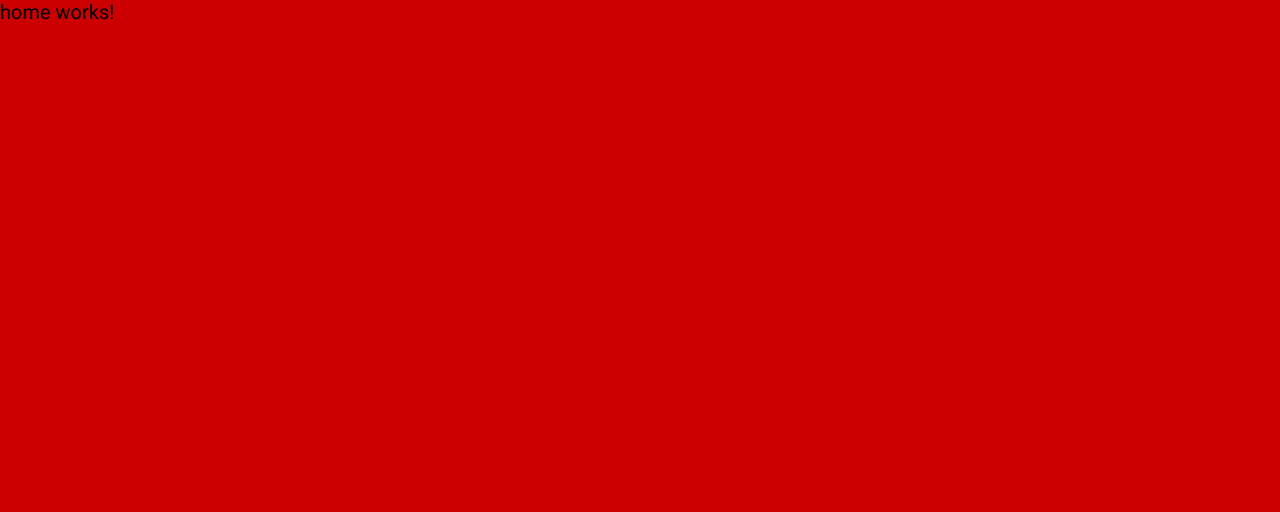
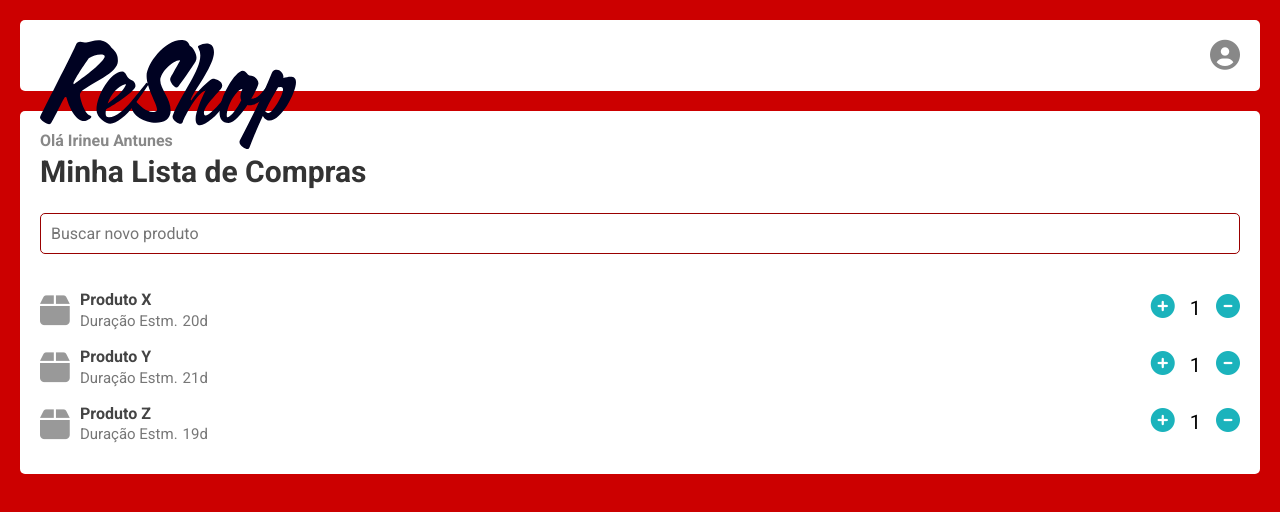
Before and after one commit to irineu/thecodeforce, an Angular app in the folder frontend/reshop/: page /home in a window 1280 px wide. Shown: the top 512 px of the page. Built offline with nearby package versions, Linux system fonts and the light colour scheme.

Commit message:
nova tela

```diff
--- a/frontend/reshop/src/app/home/home.component.html
+++ b/frontend/reshop/src/app/home/home.component.html
@@ -1 +1,72 @@
-<p>home works!</p>
+<section class="header">
+  <div class="logo">
+    <img src="assets/images/logo2.svg">
+  </div>
+  <div>
+
+  </div>
+  <div class="user">
+    <i class="fa-solid fa-circle-user fa-2x"></i>
+  </div>
+</section>
+
+<section>
+  <h4 style="margin-bottom: 4px">Olá {{activeUser.name}}</h4>
+  <h1>Minha Lista de Compras</h1>
+
+  <br/>
+
+  <input class="add" type="text" placeholder="Buscar novo produto" />
+
+  <ul class="product-list">
+    <li>
+      <div>
+        <i class="fa-solid fa-box"></i>
+        <div class="product-desc">
+          <p>Produto X</p>
+          <!--<span>Categoria</span>&nbsp;<span>Marca</span><br/>-->
+          <span>Duração Estm.</span>&nbsp;<span>20d</span>
+        </div>
+        <div class="product-amount">
+          <i class="fa-solid fa-circle-plus"></i>
+          <span class="amount">
+            1
+          </span>
+          <i class="fa-solid fa-circle-minus"></i>
+        </div>
+      </div>
+
+      <div>
+        <i class="fa-solid fa-box"></i>
+        <div class="product-desc">
+          <p>Produto Y</p>
+          <!--<span>Categoria</span>&nbsp;<span>Marca</span><br/>-->
+          <span>Duração Estm.</span>&nbsp;<span>21d</span>
+        </div>
+        <div class="product-amount">
+          <i class="fa-solid fa-circle-plus"></i>
+          <span class="amount">
+            1
+          </span>
+          <i class="fa-solid fa-circle-minus"></i>
+        </div>
+      </div>
+
+      <div>
+        <i class="fa-solid fa-box"></i>
+        <div class="product-desc">
+          <p>Produto Z</p>
+          <!--<span>Categoria</span>&nbsp;<span>Marca</span><br/>-->
+          <span>Duração Estm.</span>&nbsp;<span>19d</span>
+        </div>
+        <div class="product-amount">
+          <i class="fa-solid fa-circle-plus"></i>
+          <span class="amount">
+            1
+          </span>
+          <i class="fa-solid fa-circle-minus"></i>
+        </div>
+      </div>
+    </li>
+  </ul>
+</section>
--- a/frontend/reshop/src/app/home/home.component.scss
+++ b/frontend/reshop/src/app/home/home.component.scss
@@ -0,0 +1,92 @@
+:host{
+  > section{
+    background: white;
+    border-radius: 5px;
+    margin: 1rem;
+    padding: 1rem;
+  }
+
+  section.header{
+
+
+    display: grid;
+    grid-template-columns: 20vw auto 20vw;
+
+    .logo{
+      width: 20vw;
+      position: relative;
+
+      img{
+        position: absolute;
+      }
+    }
+
+    .user{
+      text-align: right;
+      color: #888888;
+
+      i{
+        font-size: 1.5em;
+      }
+    }
+  }
+
+  input.add{
+    width: 100%;
+    padding: .5rem;
+    box-sizing: border-box;
+    font-size: .8rem;
+    border: 1px solid #990000;
+    border-radius: 5px;
+    margin-bottom: 1.5rem;
+  }
+
+  ul{
+    list-style: none;
+
+    li{
+
+      >div{
+        padding: 10px 0px;
+        display: grid;
+        grid-template-columns: 2rem auto 4.5rem;
+
+        i {
+          color: #999;
+          font-size: 1.7em;
+        }
+
+        div.product-desc {
+          p{
+            font-size: .8rem;
+            font-weight: 700;
+            color: #444;
+            line-height: .8em;
+          }
+
+          span{
+            font-size: .75rem;
+            color: #777;
+          }
+        }
+
+        div.product-amount{
+
+          text-align: right;
+
+          i{
+            font-size: 1.2em;
+            color: #1BB3BC;
+          }
+
+          span.amount{
+            padding: 0px 10px;
+          }
+        }
+
+
+      }
+
+    }
+  }
+}
--- a/frontend/reshop/src/app/home/home.component.ts
+++ b/frontend/reshop/src/app/home/home.component.ts
@@ -1,4 +1,5 @@
 import { Component, OnInit } from '@angular/core';
+import {MockService} from "../mock.service";
 
 @Component({
   selector: 'app-home',
@@ -7,9 +8,12 @@ import { Component, OnInit } from '@angular/core';
 })
 export class HomeComponent implements OnInit {
 
-  constructor() { }
+  constructor(private mockService:MockService) { }
+
+  activeUser: any;
 
   ngOnInit(): void {
+    this.activeUser = this.mockService.getActiveUser();
   }
 
 }
--- a/frontend/reshop/src/app/mock.service.ts
+++ b/frontend/reshop/src/app/mock.service.ts
@@ -7,7 +7,90 @@ export class MockService {
 
   constructor() { }
 
+  products = [
+    //Papel Toalha
+    {
+      name: 'Papel Toalha',
+      brand: 'Kitchen',
+      type: 'Papel Toalha',
+      units: 2,
+      avgUnitDuration: 5
+    },
+    {
+      name: 'Papel Toalha',
+      brand: 'Qualitá',
+      type: 'Papel Toalha',
+      units: 3,
+      avgUnitDuration: 5
+    },
+
+    //Café
+    {
+      name: 'Café Tradicional',
+      brand: 'Três Corações',
+      type: 'Café',
+      units: 1,
+      avgUnitDuration: 15
+    },
+    {
+      name: 'Café Extra Forte',
+      brand: 'Três Corações',
+      type: 'Café',
+      units: 1,
+      avgUnitDuration: 15
+    },
+    {
+      name: 'Café Tradicional',
+      brand: 'Três Pelé',
+      type: 'Café',
+      units: 1,
+      avgUnitDuration: 15
+    },
+
+    //Desinfetante
+    {
+      name: 'Desinfetante Lavanda 1l',
+      brand: 'Pinho',
+      type: 'Desinfetante',
+      units: 1,
+      avgUnitDuration: 5
+    },
+    {
+      name: 'Desinfetante Lavanda 2l',
+      brand: 'Pinho',
+      type: 'Desinfetante',
+      units: 1,
+      avgUnitDuration: 10
+    }
+  ]
+
+  platformMock = {
+    "linkedin" : {
+      name: "Irineu Antunes",
+      address: {
+        addrLine1: "Rua XPTO, 161",
+        addrLine2: "apto 34",
+        city: "São Paulo",
+        state: "SP",
+        zip: "12345-000"
+      },
+      productList: [],
+      periodicity: '30d'
+    }
+  }
+
+  activeUser: any = null;
+
   mockUserFrom(platform: string) {
+    // @ts-ignore
+    this.activeUser = this.platformMock[platform];
+  }
 
+  getActiveUser() {
+    if(!this.activeUser){
+      this.activeUser = this.platformMock["linkedin"];
+    }
+
+    return this.activeUser;
   }
 }
--- a/frontend/reshop/src/styles.scss
+++ b/frontend/reshop/src/styles.scss
@@ -19,3 +19,15 @@ body{
   -ms-user-select: none; /* IE 10 and IE 11 */
   user-select: none; /* Standard syntax */
 }
+
+h4{
+  color: #888;
+  font-size: .8rem;
+}
+
+h1{
+  color: #333;
+  font-size: 1.5rem;
+}
+
+textarea, select, input, button { outline: none; }
```
Also changed, not shown: frontend/reshop/src/assets/images/logo2.svg (added), 1 other file (tests, documents, lock files or other folders).
